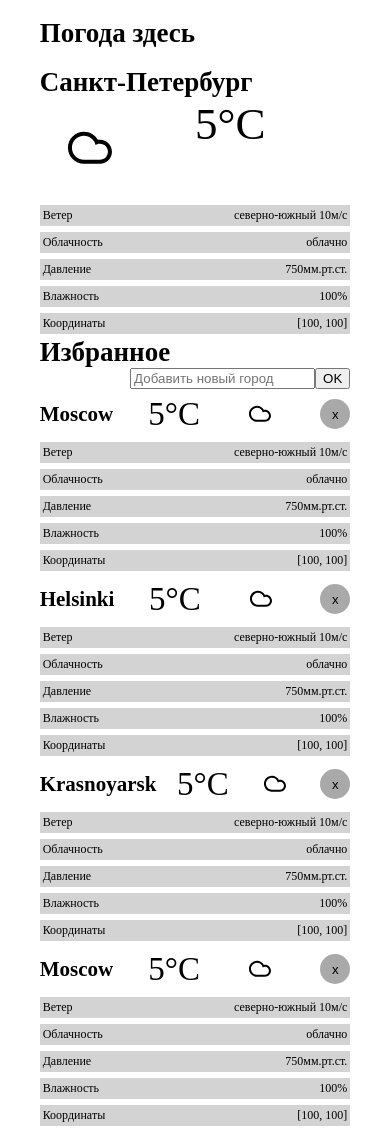
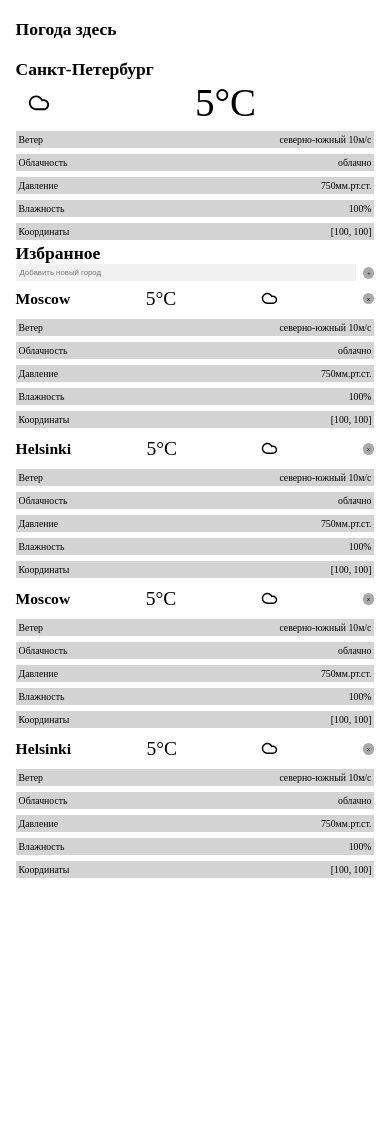
Before and after one commit to MixailN/WeatherSite, a plain HTML site: page index.html in a window 390 px wide. After the commit the page ends 881 px from the top, so only its background shows below. Drawn offline with Linux system fonts and the light colour scheme.

Commit message:
Changed font sizes, and added basic style for UI

```diff
--- a/index.html
+++ b/index.html
@@ -12,96 +12,94 @@
             <h1>Погода здесь</h1>
             <button class="refresh-geo"><span>Обновить геолокацию</span></button>
         </div>
-        <div class="current_city_container">
-            <ul class="current_city">
-                <li class="current_city_name_container">
-                    <h2 class="current_city_name">Санкт-Петербург</h2>
+        <div class="current-city-container">
+            <ul class="current-city">
+                <li class="current-city-name-container">
+                    <h2 class="current-city-name">Санкт-Петербург</h2>
                 </li>
-                <li class="weather_icon_container">
-                    <img class="current_city_weather_icon" src="img/Cloud.svg">
+                <li class="weather-icon-container">
+                    <img class="current-weather-icon" src="img/Cloud.svg">
                 </li>
-                <li class="temperature_container">
-                    <span class="current_temperature">5&degC</span>
+                <li class="temperature-container">
+                    <span class="current-temperature">5&degC</span>
                 </li>
             </ul>
             <ul class="city-data">
-                <li class="weather_data"><span>Ветер</span> <span>северно-южный 10м/с</span></li>
-                <li class="weather_data"><span>Облачность</span> <span>облачно</span></li>
-                <li class="weather_data"><span>Давление</span><span>750мм.рт.ст.</span></li>
-                <li class="weather_data"><span>Влажность</span><span>100%</span></li>
-                <li class="weather_data"><span>Координаты</span><span>[100, 100]</span></li>
+                <li class="weather-data"><span>Ветер</span> <span>северно-южный 10м/с</span></li>
+                <li class="weather-data"><span>Облачность</span> <span>облачно</span></li>
+                <li class="weather-data"><span>Давление</span><span>750мм.рт.ст.</span></li>
+                <li class="weather-data"><span>Влажность</span><span>100%</span></li>
+                <li class="weather-data"><span>Координаты</span><span>[100, 100]</span></li>
             </ul>
         </div>
         <div class="favorites-header">
             <h2>Избранное</h2>
-            <ul class="search_form">
-                <li>
-                    <input type="search" name="q" placeholder="Добавить новый город">
-                </li>
-                <li>
-                    <button type="submit">OK</button>
-                </li>
-            </ul>
+            <form class="search-form">
+                <input class="search-field" type="search" name="q" placeholder="Добавить новый город">
+                <button class="search-button" type="submit">
+                    <span>+</span>
+                </button>
+            </form>
         </div>
         <ul class="favorites">
             <li class="favorite-city">
                 <div class="favorite-city-header">
-                    <h3 class="favorite_city_name">Moscow</h3>
-                    <span class="favorite_temperature">5&degC</span>
-                    <img class="weather_icon" src="img/Cloud.svg">
+                    <h3 class="favorite-city-name">Moscow</h3>
+                    <span class="favorite-temperature">5&degC</span>
+                    <img class="weather-icon" src="img/Cloud.svg">
                     <button class="close-button">x</button>
                 </div>
                 <ul class="city-data">
-                    <li class="weather_data"><span>Ветер</span> <span>северно-южный 10м/с</span></li>
-                    <li class="weather_data"><span>Облачность</span> <span>облачно</span></li>
-                    <li class="weather_data"><span>Давление</span><span>750мм.рт.ст.</span></li>
-                    <li class="weather_data"><span>Влажность</span><span>100%</span></li>
-                    <li class="weather_data"><span>Координаты</span><span>[100, 100]</span></li>
+                    <li class="weather-data"><span>Ветер</span> <span>северно-южный 10м/с</span></li>
+                    <li class="weather-data"><span>Облачность</span> <span>облачно</span></li>
+                    <li class="weather-data"><span>Давление</span><span>750мм.рт.ст.</span></li>
+                    <li class="weather-data"><span>Влажность</span><span>100%</span></li>
+                    <li class="weather-data"><span>Координаты</span><span>[100, 100]</span></li>
                 </ul>
             </li>
             <li class="favorite-city">
                 <div class="favorite-city-header">
-                    <h3 class="favorite_city_name">Helsinki</h3>
-                    <span class="favorite_temperature">5&degC</span>
-                    <img class="weather_icon" src="img/Cloud.svg">
+                    <h3 class="favorite-city-name">Helsinki</h3>
+                    <span class="favorite-temperature">5&degC</span>
+                    <img class="weather-icon" src="img/Cloud.svg">
                     <button class="close-button">x</button>
                 </div>
                 <ul class="city-data">
-                    <li class="weather_data"><span>Ветер</span> <span>северно-южный 10м/с</span></li>
-                    <li class="weather_data"><span>Облачность</span> <span>облачно</span></li>
-                    <li class="weather_data"><span>Давление</span><span>750мм.рт.ст.</span></li>
-                    <li class="weather_data"><span>Влажность</span><span>100%</span></li>
-                    <li class="weather_data"><span>Координаты</span><span>[100, 100]</span></li>
+                    <li class="weather-data"><span>Ветер</span> <span>северно-южный 10м/с</span></li>
+                    <li class="weather-data"><span>Облачность</span> <span>облачно</span></li>
+                    <li class="weather-data"><span>Давление</span><span>750мм.рт.ст.</span></li>
+                    <li class="weather-data"><span>Влажность</span><span>100%</span></li>
+                    <li class="weather-data"><span>Координаты</span><span>[100, 100]</span></li>
                 </ul>
             </li>
             <li class="favorite-city">
                 <div class="favorite-city-header">
-                    <h3 class="favorite_city_name">Krasnoyarsk</h3>
-                    <span class="favorite_temperature">5&degC</span>
-                    <img class="weather_icon" src="img/Cloud.svg">
+                    <h3 class="favorite-city-name">Moscow</h3>
+                    <span class="favorite-temperature">5&degC</span>
+                    <img class="weather-icon" src="img/Cloud.svg">
                     <button class="close-button">x</button>
                 </div>
                 <ul class="city-data">
-                    <li class="weather_data"><span>Ветер</span> <span>северно-южный 10м/с</span></li>
-                    <li class="weather_data"><span>Облачность</span> <span>облачно</span></li>
-                    <li class="weather_data"><span>Давление</span><span>750мм.рт.ст.</span></li>
-                    <li class="weather_data"><span>Влажность</span><span>100%</span></li>
-                    <li class="weather_data"><span>Координаты</span><span>[100, 100]</span></li>
+                    <li class="weather-data"><span>Ветер</span> <span>северно-южный 10м/с</span></li>
+                    <li class="weather-data"><span>Облачность</span> <span>облачно</span></li>
+                    <li class="weather-data"><span>Давление</span><span>750мм.рт.ст.</span></li>
+                    <li class="weather-data"><span>Влажность</span><span>100%</span></li>
+                    <li class="weather-data"><span>Координаты</span><span>[100, 100]</span></li>
                 </ul>
             </li>
             <li class="favorite-city">
                 <div class="favorite-city-header">
-                    <h3 class="favorite_city_name">Moscow</h3>
-                    <span class="favorite_temperature">5&degC</span>
-                    <img class="weather_icon" src="img/Cloud.svg">
+                    <h3 class="favorite-city-name">Helsinki</h3>
+                    <span class="favorite-temperature">5&degC</span>
+                    <img class="weather-icon" src="img/Cloud.svg">
                     <button class="close-button">x</button>
                 </div>
                 <ul class="city-data">
-                    <li class="weather_data"><span>Ветер</span> <span>северно-южный 10м/с</span></li>
-                    <li class="weather_data"><span>Облачность</span> <span>облачно</span></li>
-                    <li class="weather_data"><span>Давление</span><span>750мм.рт.ст.</span></li>
-                    <li class="weather_data"><span>Влажность</span><span>100%</span></li>
-                    <li class="weather_data"><span>Координаты</span><span>[100, 100]</span></li>
+                    <li class="weather-data"><span>Ветер</span> <span>северно-южный 10м/с</span></li>
+                    <li class="weather-data"><span>Облачность</span> <span>облачно</span></li>
+                    <li class="weather-data"><span>Давление</span><span>750мм.рт.ст.</span></li>
+                    <li class="weather-data"><span>Влажность</span><span>100%</span></li>
+                    <li class="weather-data"><span>Координаты</span><span>[100, 100]</span></li>
                 </ul>
             </li>
         </ul>
--- a/style.css
+++ b/style.css
@@ -1,10 +1,11 @@
 body {
     margin: 0;
-    padding: 0 15px 0 15px;
-    font-size: 1em;
+    padding: 0 4vw 0 4vw;
+    font-size: 2.5vw;
 }
 
 main {
+    width: 100%;
 }
 
 .screen {
@@ -14,15 +15,16 @@ main {
 }
 
 h1 {
-    font-size: 2.5em;
+    font-size: 4.5vw;
+    justify-self: start;
 }
 
 h2 {
-    font-size: 2.5em;
+    font-size: 4.5vw;
     margin: 0;
 }
 h3 {
-    font-size: 2em;
+    font-size: 4vw;
     margin: 0;
 }
 
@@ -38,47 +40,82 @@ li {
 .header {
     display: grid;
     align-items: center;
-    justify-items: center;
     grid-template-columns: repeat(3, 1fr);
 }
 
 .refresh-geo {
     width: auto;
-    height: 45%;
+    height: 30%;
     background-color: darkgray;
     border: darkgray;
     border-radius: 10px;
+    justify-self: center;
 }
 
-.current_city_container{
+.current-city-container{
     display: grid;
     grid-template-columns: repeat(auto-fit, minmax(300px, 1fr));
     grid-column-gap: 60px;
     align-items: center;
 }
 
-.current_city{
+.current-city{
     display: grid;
     grid-template-columns: repeat(2, 1fr);
 }
 
-.current_city_name_container {
+.current-city-name-container {
     grid-column-start: 1;
     grid-column-end: 3;
 }
 
-.current_city_weather_icon {
-    width: 100px;
+.current-weather-icon {
+    width: 12vw;
 }
 
-.current_temperature {
-    font-size: 4em;
+.current-temperature {
+    font-size: 10vw;
+}
+
+.favorites-header {
+    display: flex;
+    justify-content: space-between;
+    align-items: center;
+}
+
+.search-field {
+    width: 30vw;
+    font-size: 2vw;
+    border: none;
+    color: #6a8387;
+    background-color: #f1f1f1;
+    padding: 1vw;
+    margin-right: 2vw;
+}
+
+.search-form {
+    display: flex;
+    align-items: center;
+    justify-content: flex-end;
+    width: 100%;
+}
+
+.search-button {
+    display: flex;
+    padding: 0;
+    font-size: 1.5vw;
+    width: 3vw;
+    height: 3vw;
+    background-color: darkgray;
+    border: lightgray;
+    border-radius: 100%;
+    justify-content: center;
+    align-items: center;
 }
 
 .favorites {
     display: grid;
     grid-template-columns: repeat(2, minmax(0, 1fr));
-    grid-auto-rows: minmax(min-content, max-content);
     grid-column-gap: 60px;
     align-items: center;
 }
@@ -95,6 +132,7 @@ li {
     justify-content: space-between;
     align-items: center;
     flex-wrap: wrap;
+    height: 100%;
 }
 
 .city-data {
@@ -102,80 +140,68 @@ li {
     flex-direction: column;
 }
 
-.weather_data {
+.weather-data {
     display: flex;
     grid-column-start: 1;
     grid-column-end: 5;
     justify-content: space-between;
 }
 
-.weather_data {
+.weather-data {
     background-color: lightgray;
     margin: 3px 0 3px 0;
     padding: 3px 3px 3px 3px;
 }
 
-.favorite_temperature {
-    font-size: 3em;
+.favorite-temperature {
+    font-size: 5vw;
 }
 
-.close_button_container {
-    justify-self: end;
-}
-
-.weather_icon {
-    flex-shrink: 0;
-    width: 50px;
-}
-
-.search_form {
-    display: flex;
-    flex-direction: row;
-    justify-content: flex-end;
+.weather-icon {
+    width: 9vw;
 }
 
 .close-button {
-    width: 40px;
-    height: 40px;
+    padding: 0;
+    font-size: 1.5vw;
+    width: 3vw;
+    height: 3vw;
+    flex-grow: 0;
+    flex-shrink: 0;
+    text-align: center;
     background-color: darkgray;
     border: lightgray;
-    border-radius: 100%;
+    border-radius: 50%;
 }
 
 @media (max-width: 480px) {
     .header {
-        display: grid;
         grid-template-columns: repeat(2, 1fr);
-        justify-items: end;
     }
 
-    .current_city_container{
-        display: grid;
+    .current-city-container{
         grid-template-columns: repeat(1, 1fr);
-        grid-column-gap: 60px;
-        align-items: center;
+    }
+
+    .favorites-header {
+        flex-direction: column;
+        align-items: start;
+    }
+
+    .search-field {
+        width: 100%;
     }
 
     .favorites {
-        display: grid;
         grid-template-columns: repeat(1, 1fr);
-        grid-column-gap: 60px;
-        align-items: center;
     }
 
     .favorite-city-header {
-        display: flex;
         flex-wrap: nowrap;
-        align-items: center;
-        justify-content: space-between;
     }
 
-    .close-button {
-        width: 30px;
-        height: 30px;
-        background-color: darkgray;
-        border: lightgray;
-        border-radius: 100%;
+    h1 {
+        justify-self: start;
     }
 
     .refresh-geo span {
@@ -183,67 +209,43 @@ li {
     }
 
     .refresh-geo {
-        width: 50px;
-        height: 50px;
+        width: 15vw;
+        height: 15vw;
         background: url("img/Refresh_icon.svg") no-repeat;
-        content: "";
         border: darkgray;
         border-radius: 10px;
-    }
-
-    body {
-        margin: 0;
-        padding: 0 15px 0 15px;
-        font-size: 0.75em;
-    }
-
-    h1 {
-        font-size: 2.25em;
-    }
-
-    h2 {
-        font-size: 2.25em;
-        margin: 0;
-    }
-    h3 {
-        font-size: 1.75em;
-        margin: 0;
-    }
-
-    .current_temperature {
-        font-size: 3.75em;
-    }
-
-    .favorite_temperature {
-        font-size: 2.75em;
+        justify-self: end;
     }
 }
 
 @media (max-device-width: 480px) {
     .header {
-        display: grid;
         grid-template-columns: repeat(2, 1fr);
     }
 
-    .current_city_container{
-        display: grid;
+    .current-city-container{
         grid-template-columns: repeat(1, 1fr);
-        grid-column-gap: 60px;
-        align-items: center;
+    }
+
+    .favorites-header {
+        flex-direction: column;
+        align-items: start;
+    }
+
+    .search-field {
+        width: 100%;
     }
 
     .favorites {
-        display: grid;
         grid-template-columns: repeat(1, 1fr);
-        grid-column-gap: 60px;
-        align-items: center;
     }
 
     .favorite-city-header {
-        display: flex;
         flex-wrap: nowrap;
-        align-items: center;
-        justify-content: space-between;
+    }
+
+    h1 {
+        justify-self: start;
     }
 
     .refresh-geo span {
@@ -251,38 +253,11 @@ li {
     }
 
     .refresh-geo {
-        width: 50px;
-        height: 50px;
+        width: 15vw;
+        height: 15vw;
         background: url("img/Refresh_icon.svg") no-repeat;
-        content: "";
         border: darkgray;
         border-radius: 10px;
-    }
-
-    body {
-        margin: 0;
-        padding: 0 15px 0 15px;
-        font-size: 2em;
-    }
-
-    h1 {
-        font-size: 3.5em;
-    }
-
-    h2 {
-        font-size: 3.5em;
-        margin: 0;
-    }
-    h3 {
-        font-size: 3em;
-        margin: 0;
-    }
-
-    .current_temperature {
-        font-size: 5em;
-    }
-
-    .favorite_temperature {
-        font-size: 4em;
+        justify-self: end;
     }
 }
```
